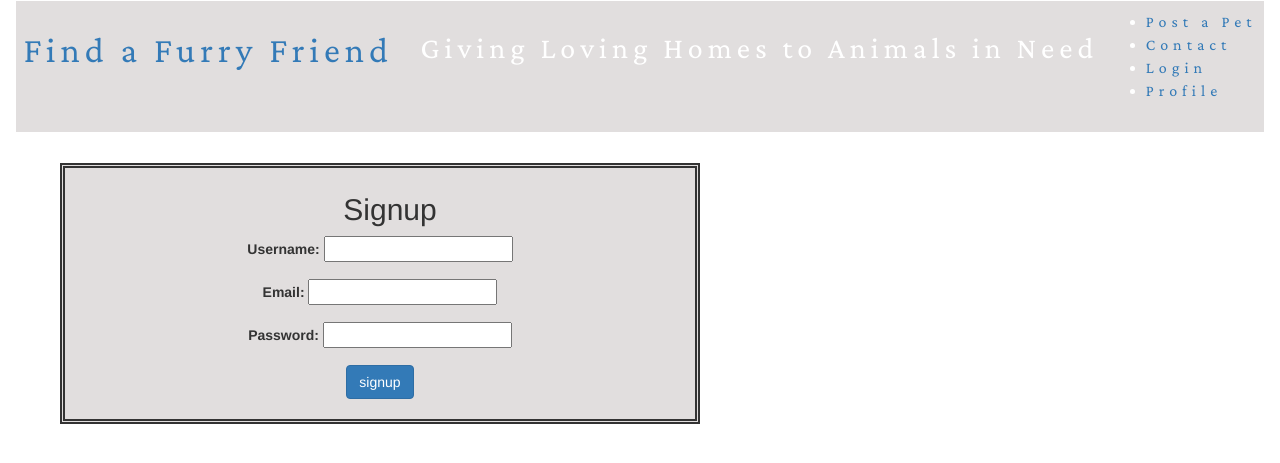
After one commit to mdh1080/Pet-Project-March-23, a Node project: template views/contact.handlebars in a window 1280 px wide. The commit adds this page. Shown: the top 463 px of the page. Run offline with Node 20 templates, Linux system fonts and the light colour scheme; the template is opened without the code that fills it, so the values that code supplies are empty; some libraries are stand-ins or nearby versions.

Commit message:
Add contact file and update homepage

```diff
--- a/package.json
+++ b/package.json
@@ -23,7 +23,7 @@
         "connect-session-sequelize": "^7.1.5",
         "dotenv": "^16.0.3",
         "express": "^4.18.2",
-        "express-handlebars": "^6.0.6",
+        "express-handlebars": "^6.0.7",
         "express-session": "^1.17.3",
         "handlebars": "^4.7.7",
         "multer": "^1.4.5-lts.1",
--- a/public/css/style.css
+++ b/public/css/style.css
@@ -80,6 +80,10 @@
   .no-button:hover {
     color: #065b83;
     text-decoration: underline;
+  }
+
+  .text-center {
+    text-align: center !important;
   }
 
   /* #weather-header {
--- /dev/null
+++ b/views/contact.handlebars
@@ -0,0 +1,22 @@
+
+</form>
+  </div>
+  <div class="login-card">
+    <h2 class="page-title">Signup</h2>
+    <form class="form signup-form">
+      <div class="form-group">
+        <label for="name-signup">Username:</label>
+        <input class="form-input" type="text" id="name-signup" />
+      </div>
+      <div class="form-group">
+        <label for="email-signup">Email:</label>
+        <input class="form-input" type="text" id="email-signup" />
+      </div>
+      <div class="form-group">
+        <label for="password-signup">Password:</label>
+        <input class="form-input" type="password" id="password-signup" />
+      </div>
+      <div class="form-group">
+        <button class="btn btn-primary" type="submit">signup</button>
+      </div>
+    </form>
--- a/views/layouts/main.handlebars
+++ b/views/layouts/main.handlebars
@@ -28,7 +28,7 @@
 
               <ul>
                 <li>
-                 <a href="/postpet"> Post a Pet</a>
+                 <a href="/postpet">Post a Pet</a>
                </li>
                <li>
                 <a href="#contact">Contact</a>
--- a/views/profile.handlebars
+++ b/views/profile.handlebars
@@ -13,8 +13,8 @@
 
     <form class="form new-postpet-form">
       <div class="form-group">
-        <label for="postpet-name">Title:</label>
-        <input class="form-input" type="text" id="postpet-name" name="postpet-name" />
+        <label for="postpet-title">Title:</label>
+        <input class="form-input" type="text" id="postpet-title" name="postpet-title" />
       </div>
       <div class="form-group">
         <label for="postpet-date_created">Posting Date:</label>
```
Also changed, not shown: controllers/index.js (+0 -11 lines), models/Comment.js (+37 -37 lines), views/homepage.handlebars (+4 -5 lines), views/postpet.handlebars (+29 -1 lines), 1 other file.
